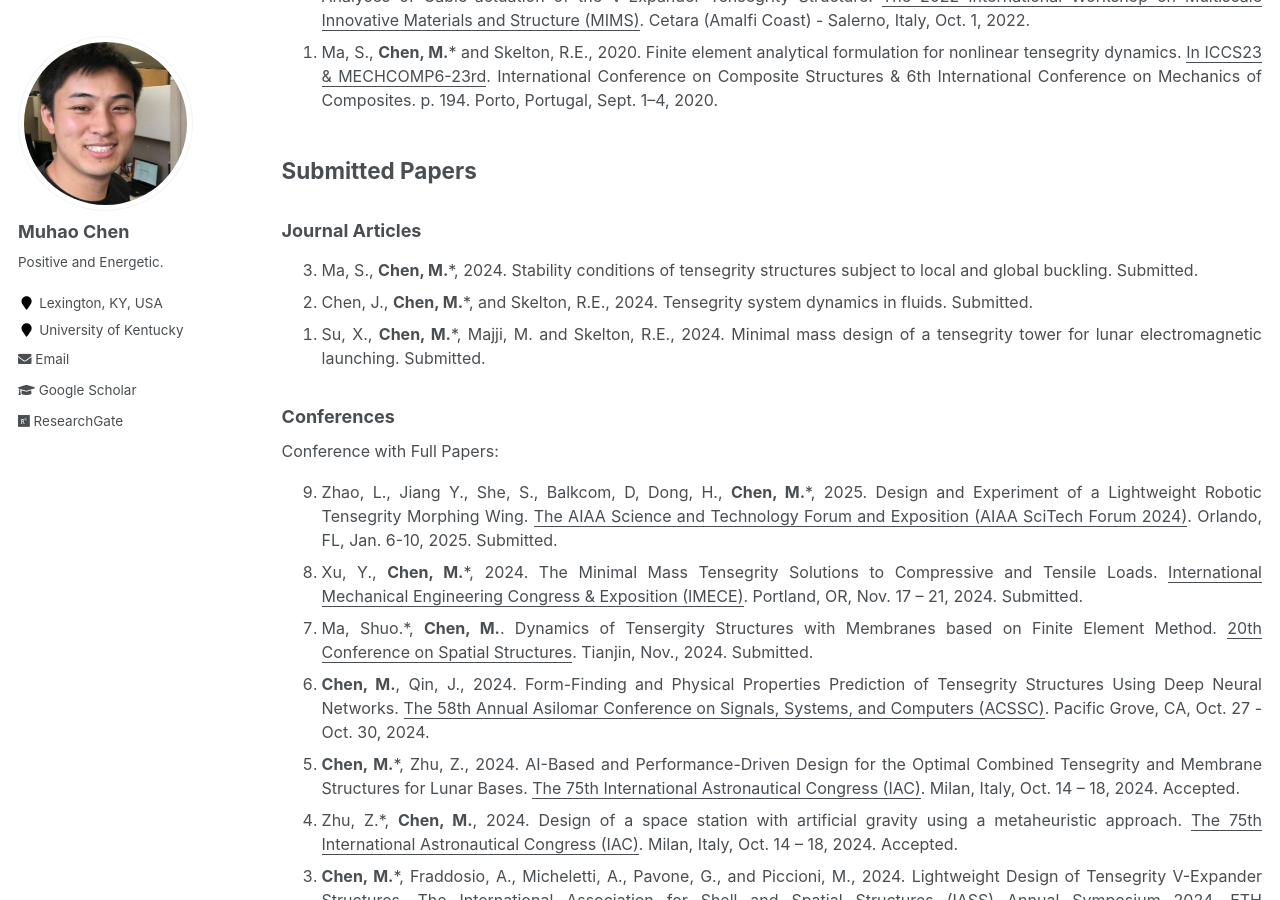
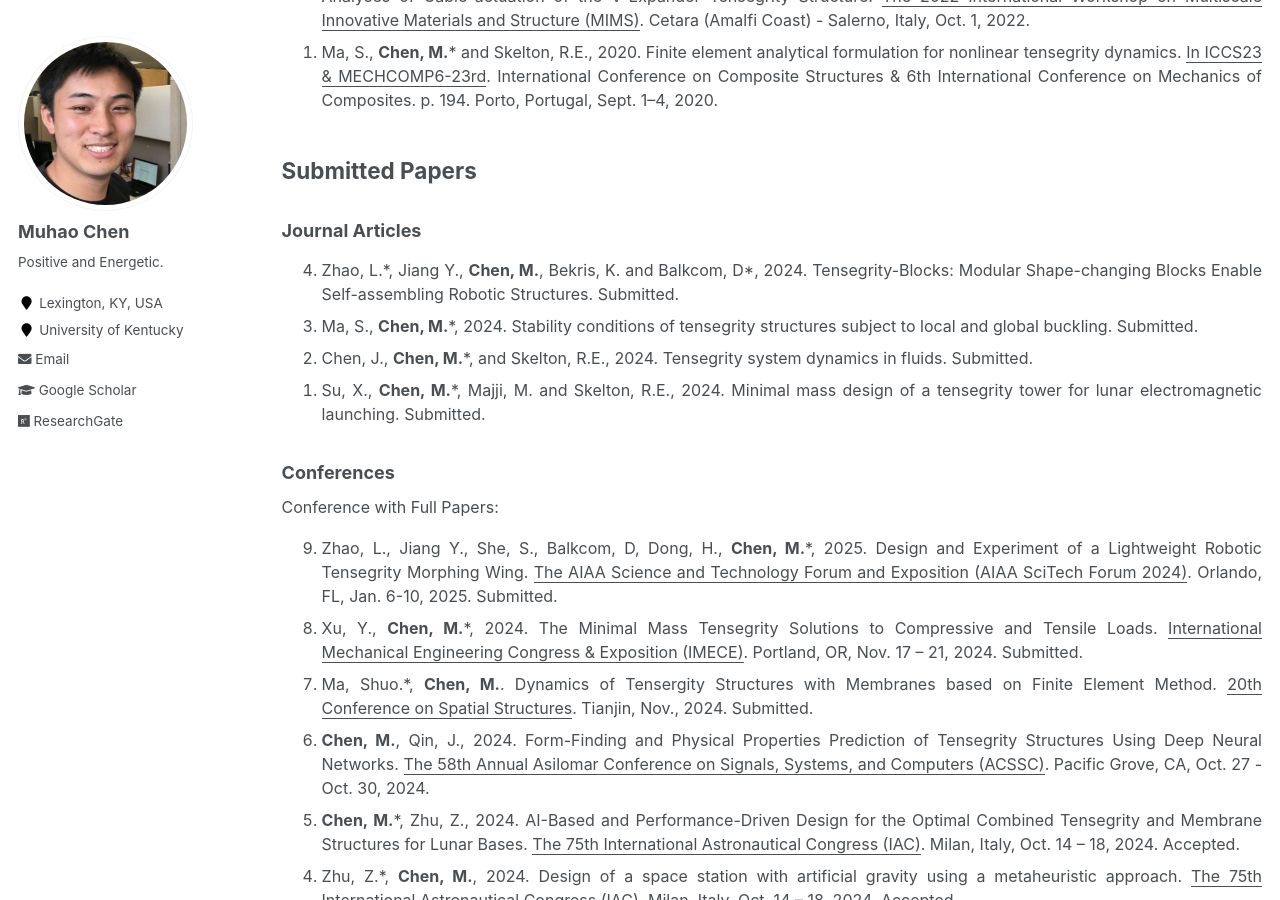
Before and after one commit to Muhao-Chen/muhao-chen.github.io, a Jekyll site: the page built from _pages/publication.md, in a window 1280 px wide and 900 px high, scrolled down 3451 px. Built offline with Jekyll 4.4.1, drawn with Linux system fonts in a browser that asks for light colours.

Commit message:
Update publication.md

```diff
--- a/_pages/publication.md
+++ b/_pages/publication.md
@@ -83,6 +83,7 @@ Conference with Abstracts:
 ### Journal Articles
 <font size=3>
 <ol reversed>
+<li> Zhao, L.*, Jiang Y., <strong>Chen, M.</strong>, Bekris, K. and Balkcom, D*, 2024. Tensegrity-Blocks: Modular Shape-changing Blocks Enable Self-assembling Robotic Structures. Submitted. </li>
 <!-- <li><strong>Chen, M.</strong>*, Shen, Y., and Skelton, R.E. Model-Based and Markov Data-Based Linearized Tensegrity Dynamics and Analysis of Morphing Airfoils. <u>Journal of Guidance, Control, and Dynamics</u>. Submitted.</li> -->
 <!-- <li> <strong>Chen, M.</strong>*, and Skelton, R.E., 2022. Mass efficient Double-Helix Tensegrity for underwater, land, air, and space applications. <u>Computer Methods in Applied Mechanics and Engineering</u>.-->
 <!-- <li> <strong>Chen, M.</strong>*, Shen, Y., Majji, M. and Skelton, R.E. Integrated economic sensor/actuator selection and covariance control for tensegrity robots. 2023. <u>Automatica</u>. </li> -->
```
